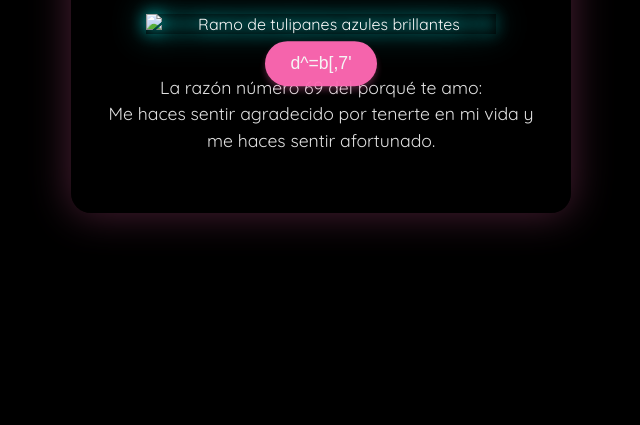
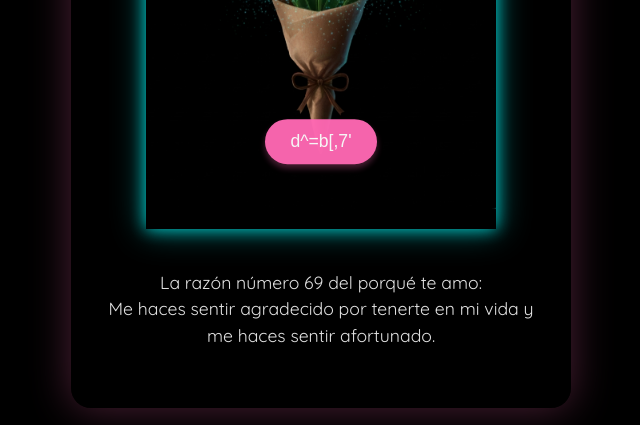
Before and after one commit to kaia-alina/2gether, a plain HTML site: page index.html in a window 1280 px wide. Shown: the part 375-800 px from the top of the page, without its empty margins (319-959 px from the left). Drawn offline with Linux system fonts and the light colour scheme.

Commit message:
Change image file extension from .png to .jpg

```diff
--- a/index.html
+++ b/index.html
@@ -13,7 +13,7 @@
 
         <h1 class="birthday-greeting">¡Feliz Cumpleaños!</h1>
 
-        <img src="tulipanes-brillantes.png" alt="Ramo de tulipanes azules brillantes" class="tulip-bouquet-img">
+        <img src="tulipanes-brillantes.jpg" alt="Ramo de tulipanes azules brillantes" class="tulip-bouquet-img">
 
         <div class="particles-overlay"></div>
 
```
